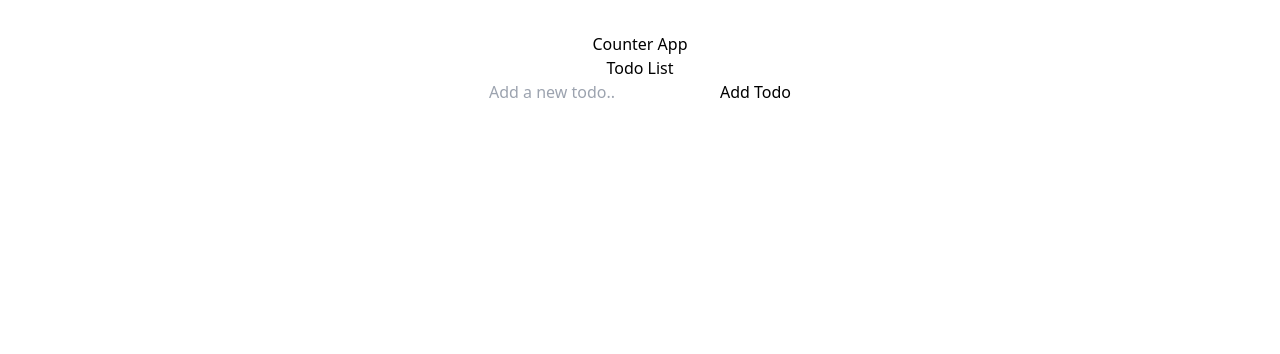
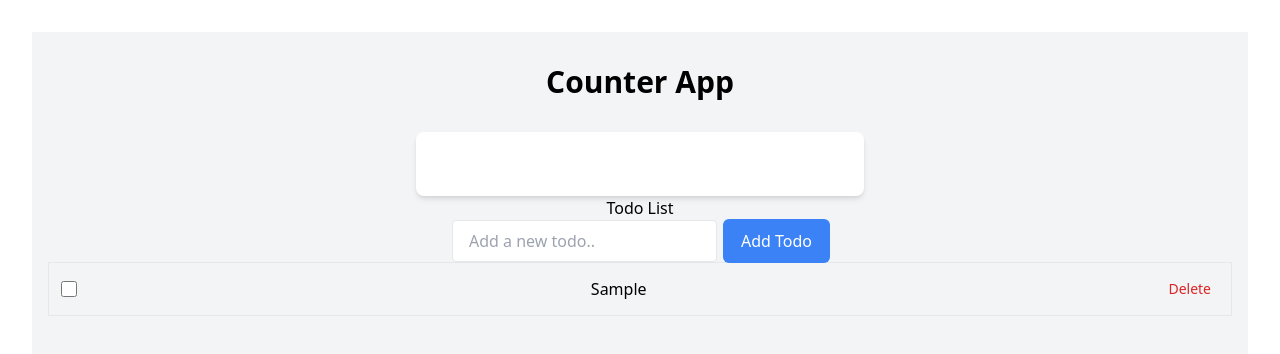
Before and after one commit to Khairul-Imran/react-practice, a React (Vite) app in the folder todolist-app/: page / in a window 1280 px wide. Both pictures are taken after typing "Sample" into the empty fields and a click on the button "Add Todo". Shown: the top 354 px of the page. Built offline with nearby package versions, Linux system fonts and the light colour scheme.

Commit message:
Added to TodoList.tsx, and added configuration stuff for tailwind.

```diff
--- a/todolist-app/src/components/TodoList.tsx
+++ b/todolist-app/src/components/TodoList.tsx
@@ -1,4 +1,5 @@
 import { Todo } from "../types/todo";
+import TodoItem from "./TodoItem";
 
 interface TodoListProps {
     todos: Todo[],
@@ -8,11 +9,25 @@ interface TodoListProps {
 
 function TodoList({ todos, onToggleTodo, onDeleteTodo }: TodoListProps) {
 
+    if (todos.length === 0) {
+        return (
+            <div className="p-4 text-center text-gray-500">
+                No todos add yet. Add one above!
+            </div>
+        );
+    }
 
     return (
-        <div>
-
-        </div>
+        <ul className="divide-y divide-gray-200">
+            {todos.map((todo) => (
+                <TodoItem
+                    key={todo.id}
+                    todo={todo}
+                    onToggle={onToggleTodo}
+                    onDelete={onDeleteTodo}
+                />
+            ))}
+        </ul>
     );
 }
 
--- a/todolist-app/tailwind.config.js
+++ b/todolist-app/tailwind.config.js
@@ -1,6 +1,9 @@
 /** @type {import('tailwindcss').Config} */
 export default {
-  content: [],
+  content: [
+    "./index.html",
+    "./src/**/*.{js,ts,jsx,tsx}"
+  ],
   theme: {
     extend: {},
   },
```
